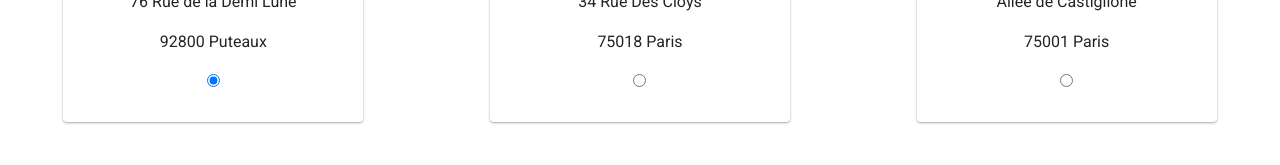
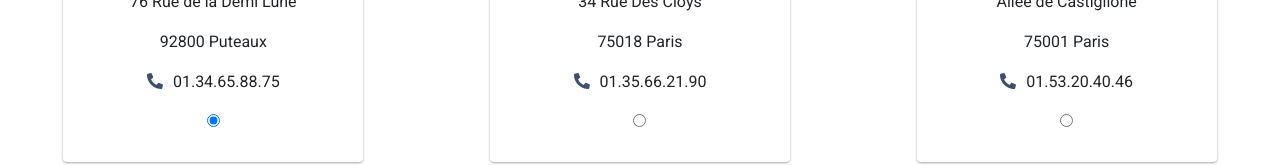
Before and after one commit to LOOFFI/napply-app, a React (Create React App) app: page /location in a window 1280 px wide. Shown: the part 410-575 px from the top of the page. Built offline with nearby package versions, Linux system fonts and the light colour scheme; no server answers; the HTML template or start-up script is replaced by a standard one.

Commit message:
locations css II

```diff
--- a/src/App.css
+++ b/src/App.css
@@ -197,6 +197,11 @@ div.card.concept-card {
   height: 170px;
 }
 
+.fa-phone {
+  margin-right: 10px;
+  color: #3f506c;
+}
+
 /* >>>>>>>>>> BOOKING DATE <<<<<<<<<<< */
 
 .booking-date {
--- a/src/components/Location.js
+++ b/src/components/Location.js
@@ -65,6 +65,10 @@ class Location extends React.Component {
                   <h3>La Défense - Parvis</h3>
                   <p>76 Rue de la Demi Lune</p>
                   <p>92800 Puteaux</p>
+                  <p>
+                    <i className="fas fa-phone fa-flip-horizontal" />
+                    01.34.65.88.75
+                  </p>
                   <input
                     type="radio"
                     name="truck_id"
@@ -87,6 +91,10 @@ class Location extends React.Component {
                   <h3>Paris - Montmatre</h3>
                   <p>34 Rue Des Cloys</p>
                   <p>75018 Paris</p>
+                  <p>
+                    <i className="fas fa-phone fa-flip-horizontal" />
+                    01.35.66.21.90
+                  </p>
                   <input
                     type="radio"
                     name="truck_id"
@@ -109,6 +117,10 @@ class Location extends React.Component {
                   <h3>Paris - Rivoli</h3>
                   <p>Allée de Castiglione</p>
                   <p>75001 Paris</p>
+                  <p>
+                    <i className="fas fa-phone fa-flip-horizontal" />
+                    01.53.20.40.46
+                  </p>
                   <input
                     type="radio"
                     name="truck_id"
```
